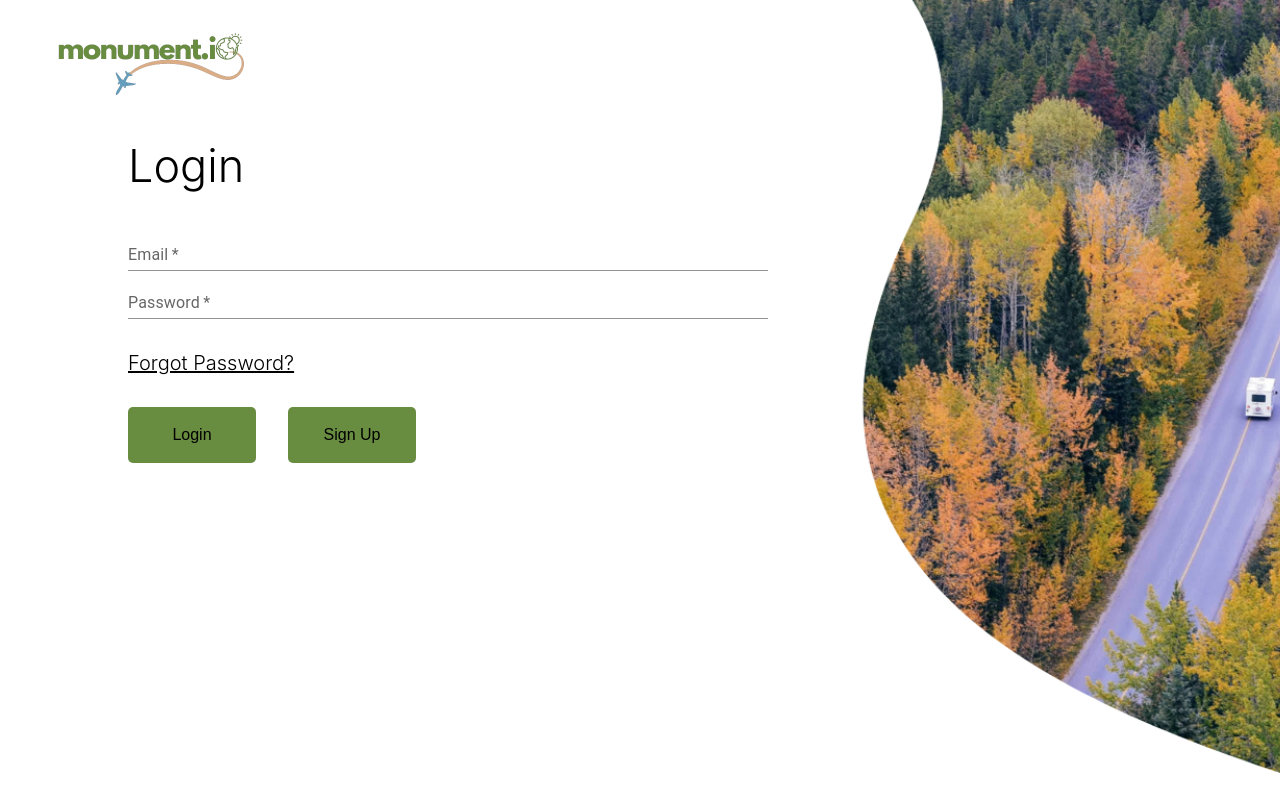
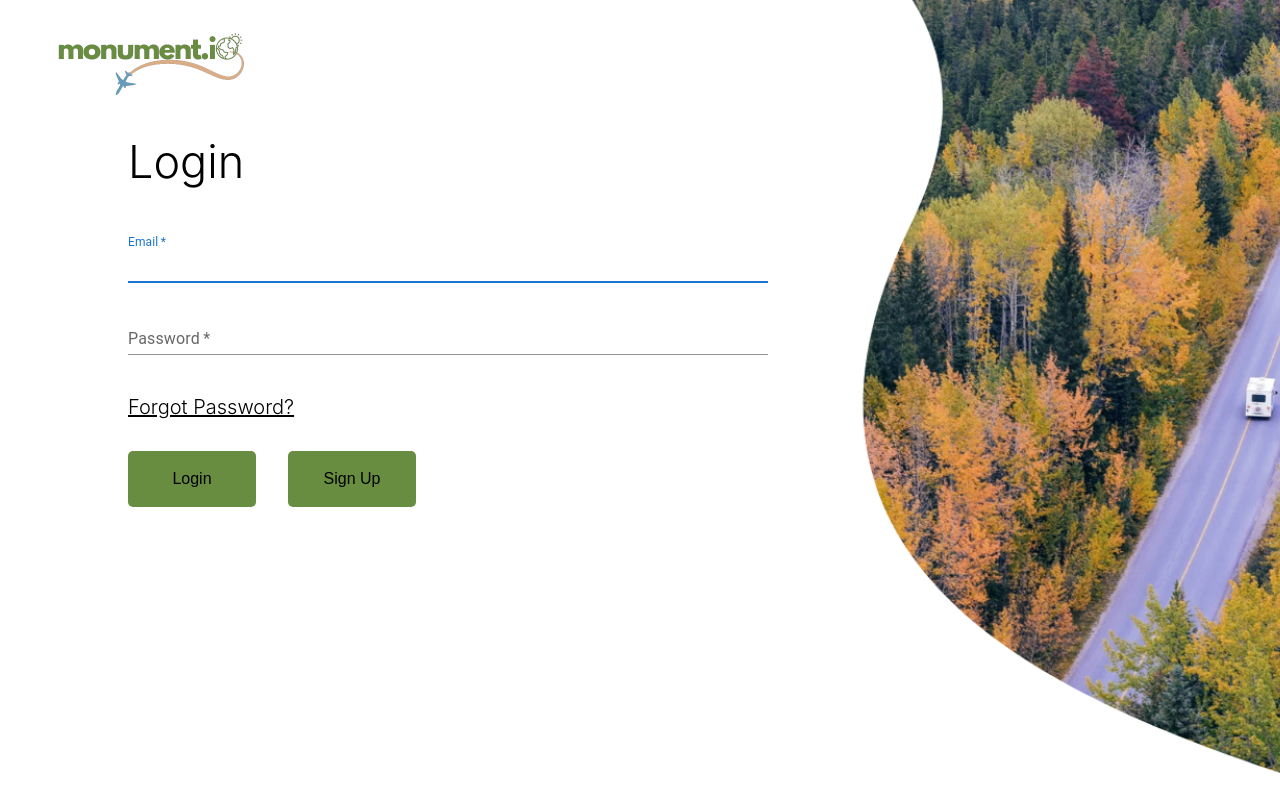
Before and after one commit to kaathryyn/2022_SIS_Team2, a React (Create React App) app in the folder client/: page /login in a window 1280 px wide. Built offline with nearby package versions, Linux system fonts and the light colour scheme.

Commit message:
Minor cosmetic changes
Scuffed commit
Just minor cosmetic changes for consistency throughout Sign Up and Login

```diff
--- a/client/src/Components/Login/Login.js
+++ b/client/src/Components/Login/Login.js
@@ -29,20 +29,15 @@ export default function Login(){
 
     return(
         <div className="login-div">
-
-              <a href="/home">
-            <img
-                alt="Main Logo"
-                src={logo}
-                className="main-logo"
-            ></img>
-            </a>
+            <img alt="Main Logo" src={logo} className="main-logo"></img>
             <div className="login-card">
                 <form className="login-form">
                     <h1 className="form-header"> Login</h1>
                     <TextField
                         label="Email"
+                        autoFocus="true"
                         variant="standard"
+                        margin ="normal"
                         required
                         value={email}
                         onChange={(e) => setEmail(e.target.value)}
@@ -50,13 +45,13 @@ export default function Login(){
                     <TextField
                         label="Password"
                         variant="standard"
+                        margin ="normal"
                         type={"password"}
                         required
                         value={password}
                         onChange={(e) => setPassword(e.target.value)}
                     />
-                    <Link to="/forgotpassword"
-                        className="forgot-password"> Forgot Password?</Link>
+                    <Link to="/forgotpassword" className="forgot-password"> Forgot Password?</Link>
                     <div className="button-div">
                         <button className="login-button" type="submit" onClick={onFinish}>Login</button>
                         <Link to="/Signup">
```
